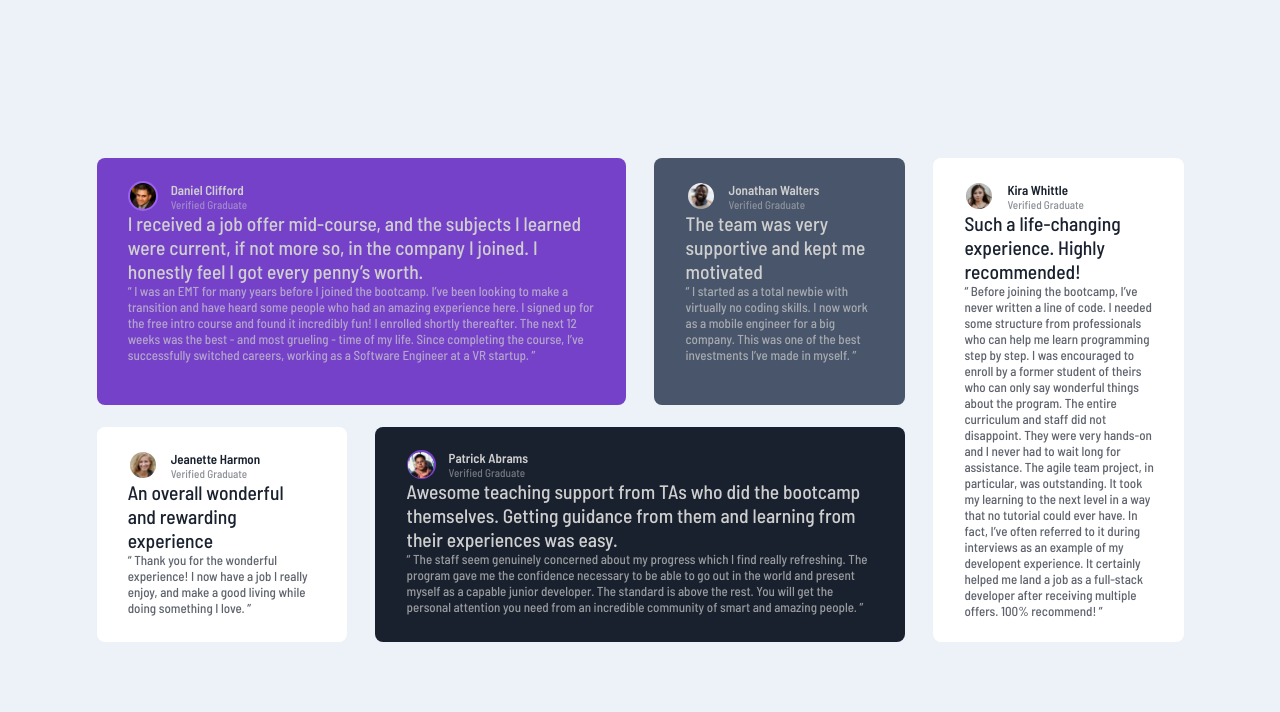
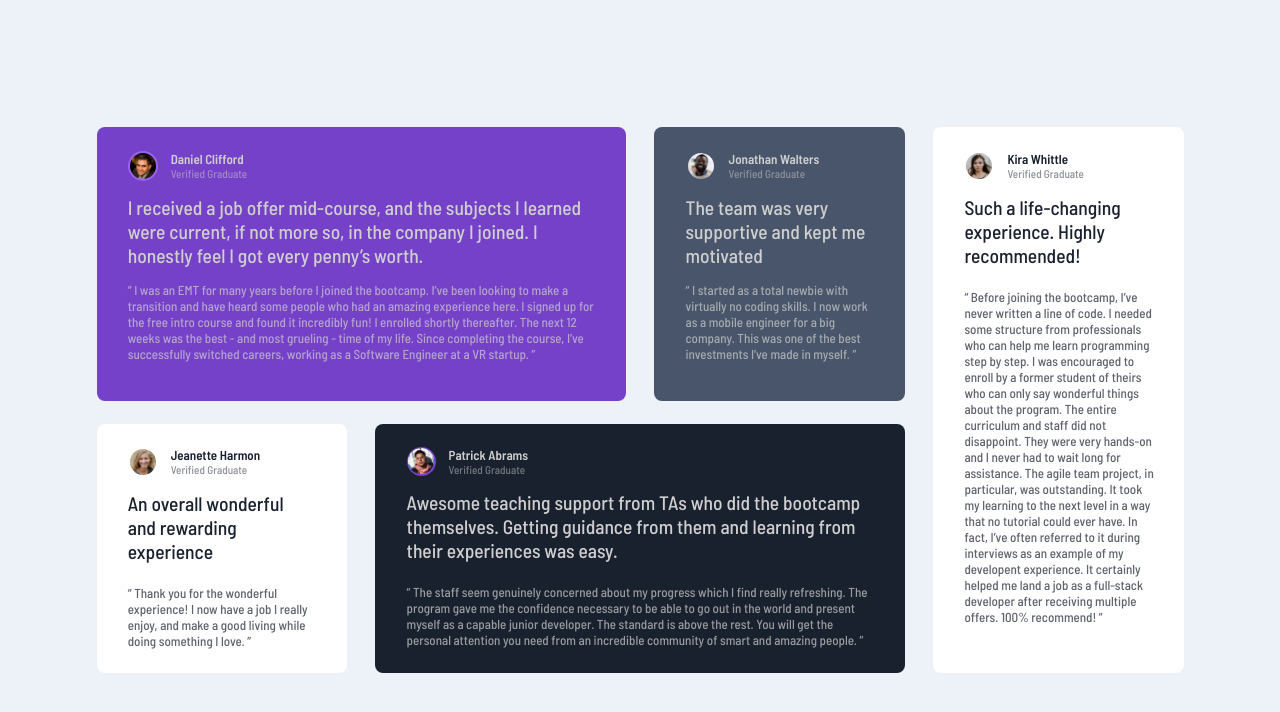
Before and after one commit to raveneliette/testimonials-grid-section-v2-unfinished, a website built with Parcel: page index.html in a window 1280 px wide. Built offline with nearby package versions, Linux system fonts and the light colour scheme.

Commit message:
Added margin top to quotations and span paragraphs

```diff
--- a/scss/main.scss
+++ b/scss/main.scss
@@ -105,6 +105,19 @@ body {
         color: text-color(dark-high-opacity);
     }
 
+    //little cards margins to top
+    & > :nth-of-type(1) &__quotations,
+    & > :nth-of-type(2) &__quotations {
+        margin-top: 1.16rem;
+    }
+
+    //larger cards margins to top
+    & > :nth-of-type(3) &__quotations,
+    & > :nth-of-type(4) &__quotations,
+    & > :nth-of-type(5) &__quotations {
+        margin-top: 1.7rem;
+    }
+
     &--grid {
         display: grid;
         grid-template-columns: repeat(4, 1fr);
@@ -144,6 +157,8 @@ body {
     }
 
     &__span-paragraph {
+        margin-top: 1.1rem;
+
         span {
             font-size: 1.5rem;
         }
```
